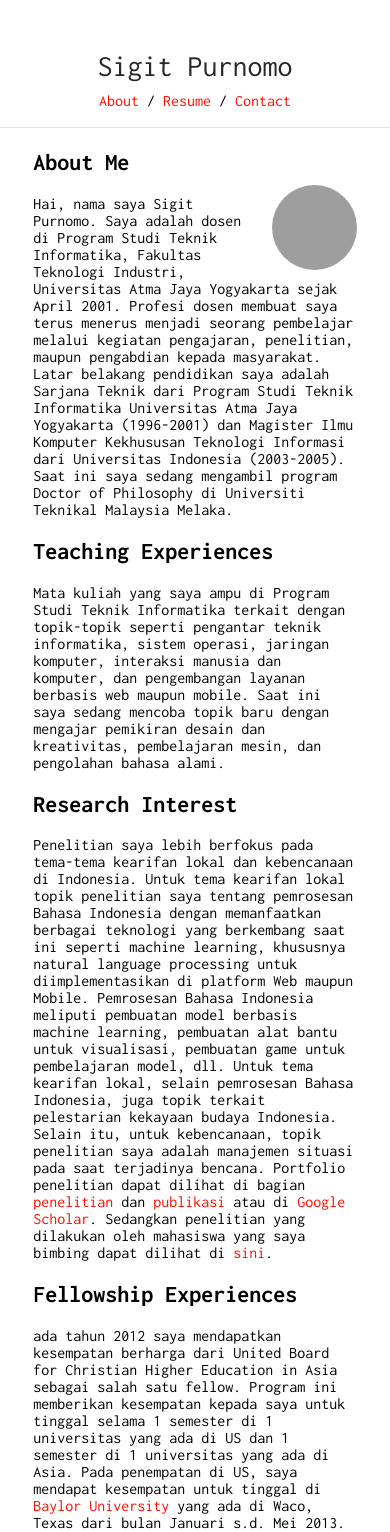
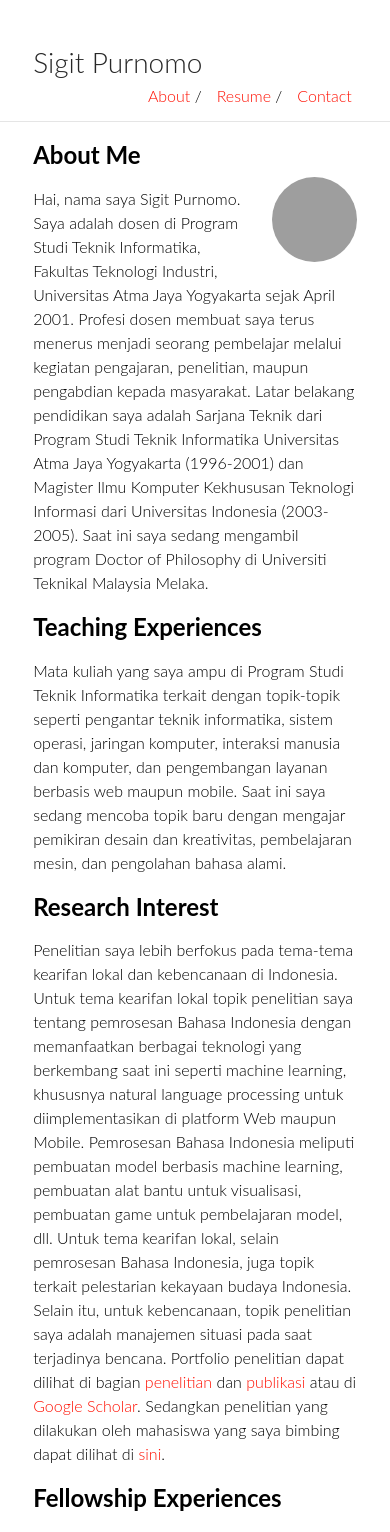
Before and after one commit to sigit-purnomo/sigit-purnomo.github.io, a Jekyll site: the page built from index.md, in a window 390 px wide. Shown: the top 1532 px of the page. Built offline with Jekyll 4.4.1, drawn with Linux system fonts in a browser that asks for light colours; our own code applies the rules of GitHub Pages for plain Markdown files; grey boxes are pictures that could not be loaded.

Commit message:
Update _style.scss

```diff
--- a/_sass/_style.scss
+++ b/_sass/_style.scss
@@ -11,9 +11,13 @@ html {
 }
 body {
     margin: 0;
-    font-family: "Inconsolata";
-    height: 100%;
+    font-family: "Lato";
+    font-weight: 300;
+    height: 90%;
 }
+// b{
+//     font-weight: 700;
+// }
 a {
     text-decoration: none;
     color: $accent;
@@ -28,12 +32,41 @@ hr {
     border-bottom: 1px solid rgba(255, 255, 255, 0.3);
 }
 
+// @font-face {
+//     font-family: "Lato";
+//     src: url("https://fonts.googleapis.com/css?family=Lato") format("truetype");
+//     font-weight: normal;
+//     font-style: normal;
+//   }
+
+//   @font-face {
+//     font-family: "Lato";
+//     src: url("https://fonts.googleapis.com/css?family=Lato") format("truetype");
+//     font-weight: normal;
+//     font-style: italic;
+//   }
+
+//   @font-face {
+//     font-family: "Lato";
+//     src: url("https://fonts.googleapis.com/css?family=Lato") format("truetype");
+//     font-weight: bold;
+//     font-style: normal;
+//   }
+
+//   @font-face {
+//     font-family: "DroidSerif";
+//     src: url("DroidSerif-BoldItalic-webfont.ttf") format("truetype");
+//     font-weight: bold;
+//     font-style: italic;
+//   }
+
+
 /*
  * Navbar
  */
 
 #author-name {
-    font-size: 30px;
+    font-size: 28px;
     color: #272727;
     display: inline-block;
 }
@@ -41,6 +74,7 @@ hr {
     padding: 50px 0 50px 0;
 }
 .navbar-ul {
+    font-size: 16px;
     display: inline-block;
     margin: 0;
     padding: 5px 0 5px 0;
@@ -65,20 +99,17 @@ hr {
 /* Divs */
 
 .container {
+    font-size: 16px;
+    line-height: 150%;
     max-width: $max-width;
     margin: auto;
 }
 .wrapper {
     min-height: 100%;
 }
-
-/* Institute Image */
-
-#ins-logo {
-	margin: auto;
-	display: block;
-	max-height: 100px;
-	text-align: center;
+.just-comments {
+    max-width: $max-width;
+    margin: auto;
 }
 
 /* Mobile */
@@ -87,6 +118,11 @@ hr {
     .container {
         max-width: $med-width;
         transition: 0.3s ease all;
+    }
+
+    .just-comments {
+        max-width: $med-width;
+        margin: auto;
     }
 }
 
@@ -97,35 +133,26 @@ hr {
     .navbar-ul {
         margin-top: 5px;
     }
+
+    .just-comments {
+        max-width: 83%;
+    }
 }
 
-@media (max-width: 500px) {
-	.navbar {
-		text-align: center;
-		padding: 50px 0px 0px 0px;
-	}
-	#author-name {
-		width: 100%;
-		float: none;
-	}
-	#navlist {
-		padding: 10px 0 10px 0;
-		margin: 0;
-		display: block;
-		float: none;
-		text-align: center;
-		width: 100%;
-	}
-	#navlist li.alignable {
-		display: inline-block;
-	}
-	#navlist li.pull-left {
-		float: none;
-	}
-	#navlist li.nav-list {
-		margin: 0;
-	}
+@media (max-width: 580px) {
+    #author-name {
+        display: inline-block;
+    }
 }
 
+table, th, td {
+    // border-collapse: collapse;
+    border: none;
+    background-color: white;
+    text-align: left;
+    vertical-align: top;
+    border-spacing: 10px;
+  }
+
 @import "typography";
-@import "tables";
+// @import "tables";
```
